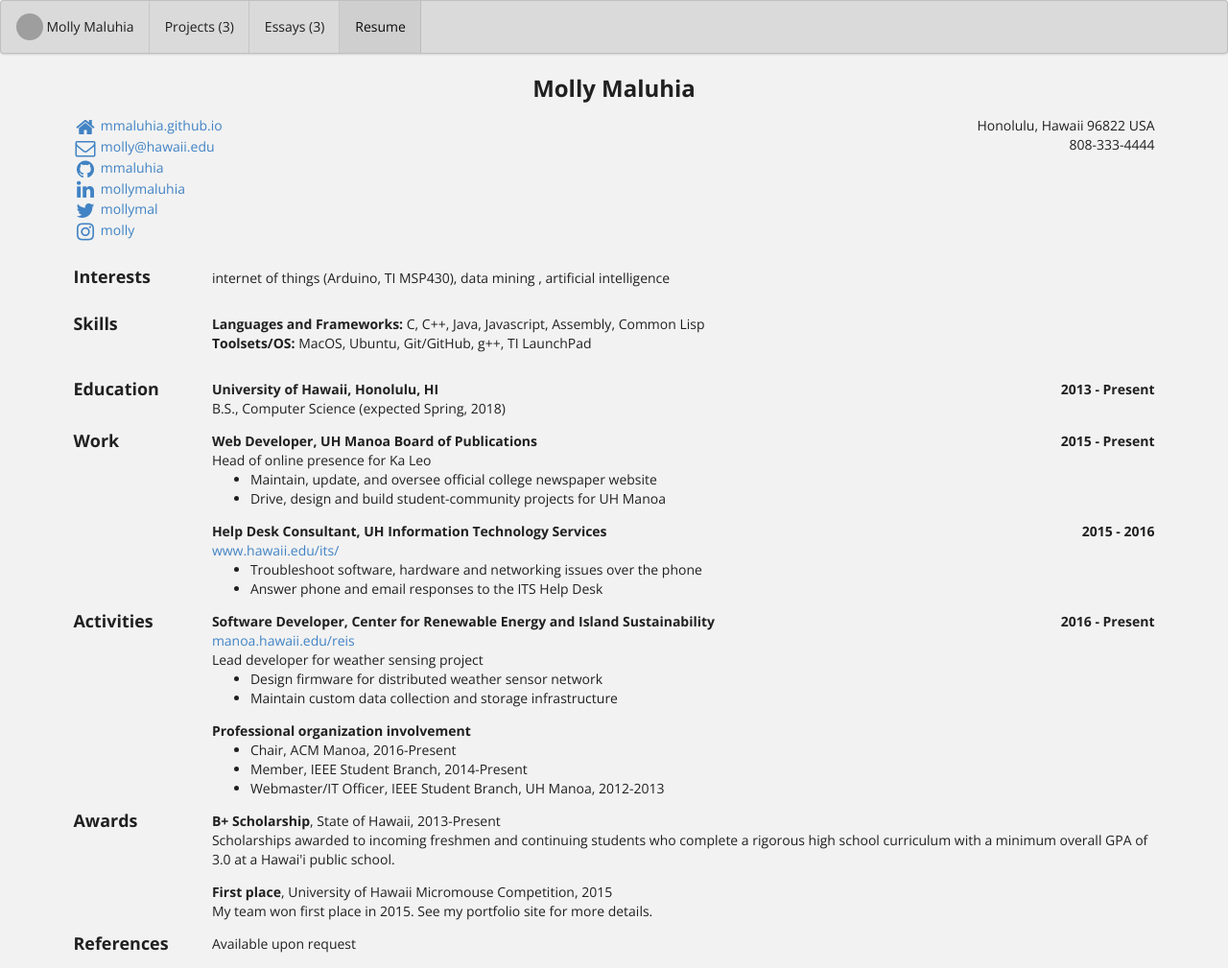
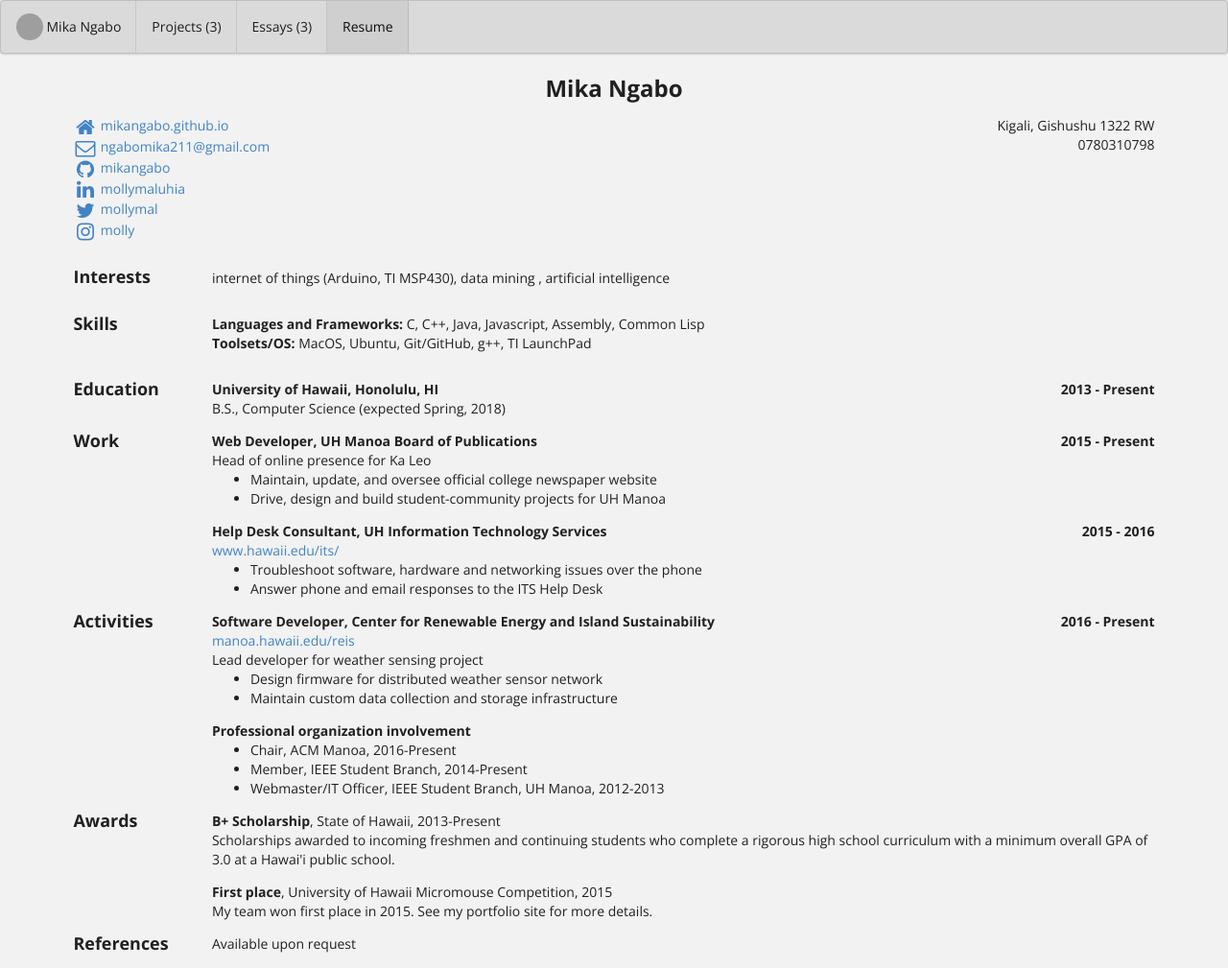
Before and after one commit to mikangabo/mikangabo.github.io, a Jekyll site: the page built from bio/index.html, in a window 1280 px wide. Shown: the whole page at 96% size. Built offline with Jekyll 4.4.1, drawn with Linux system fonts in a browser that asks for light colours; grey boxes are pictures that could not be loaded.

Commit message:
Update bio.json

```diff
--- a/_data/bio.json
+++ b/_data/bio.json
@@ -1,23 +1,23 @@
 {
   "basics": {
-    "name": "Molly Maluhia",
-    "label": "Student",
-    "picture": "https://techfolios.github.io/template/images/molly.png",
-    "email": "molly@hawaii.edu",
-    "phone": "808-333-4444",
-    "website": "https://mmaluhia.github.io",
-    "summary": "I am studying for a B.S. in Computer Science in the Department of Information and Computer Sciences at the University of Hawaii. I expect to graduate in Spring, 2020.",
+    "name": "Mika Ngabo",
+    "label": "Network Engineer",
+    "picture": "https://github.com/mikangabo.png",
+    "email": "ngabomika211@gmail.com",
+    "phone": "0780310798",
+    "website": "https://mikangabo.github.io",
+    "summary": "I am studying for a B.S. in Information Technology in the Department of Networks and Telecommunication Systems at the AUCA. I expect to graduate in Spring, 2022.",
     "location": {
       "address": "",
-      "postalCode": "96822",
-      "city": "Honolulu",
-      "countryCode": "USA",
-      "region": "Hawaii"
+      "postalCode": "1322",
+      "city": "Kigali",
+      "countryCode": "RW",
+      "region": "Gishushu"
     },
     "profiles": [
       {
         "network": "github",
-        "username": "mmaluhia",
+        "username": "mikangabo",
         "url": "http://github.com/changeme"
       },
       {
```
